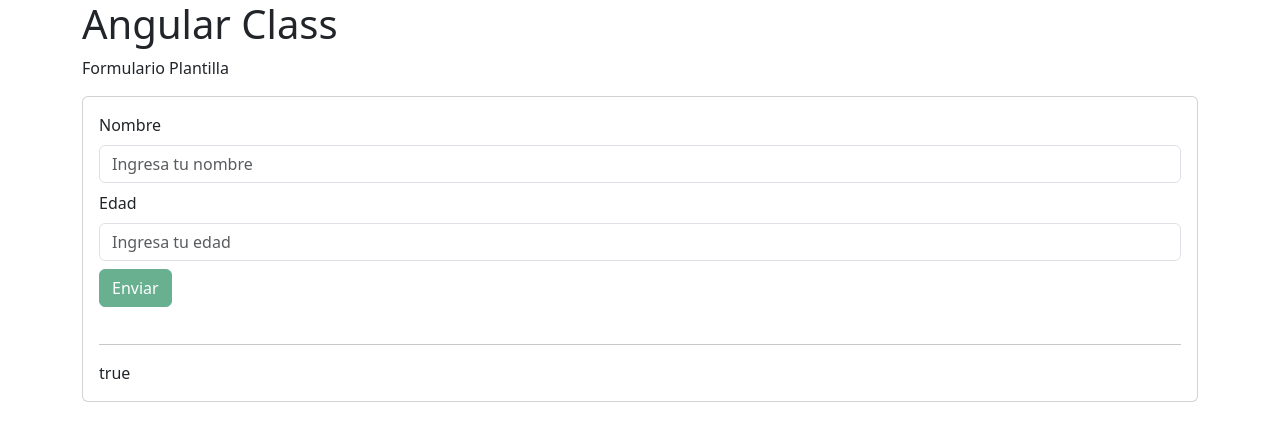
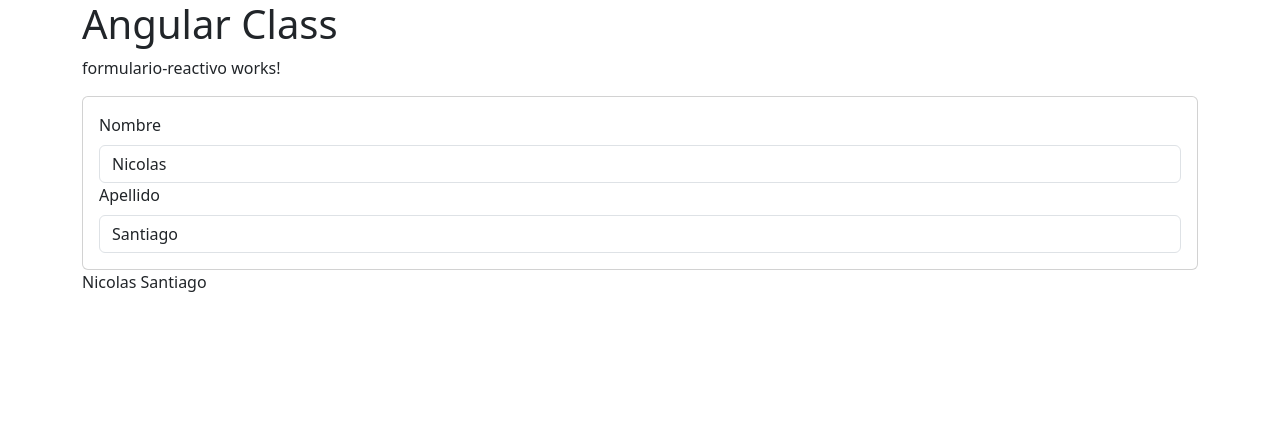
Before and after one commit to wilmarcabezas/angular-clase-01, an Angular app: page / in a window 1280 px wide. Shown: the top 440 px of the page. Built offline with nearby package versions, Linux system fonts and the light colour scheme.

Commit message:
Formulario Reactivo

```diff
--- a/src/app/app.component.html
+++ b/src/app/app.component.html
@@ -1,4 +1,4 @@
 <div class="container">
     <h1>{{title}}</h1>
-    <app-formulario-plantilla></app-formulario-plantilla>
+    <app-formulario-reactivo></app-formulario-reactivo>
 </div>
--- a/src/app/app.component.ts
+++ b/src/app/app.component.ts
@@ -7,13 +7,15 @@
 import { BuclesComponent } from './bucles/bucles.component';
 import { SwitchComponent } from './switch/switch.component';
 import { FormularioPlantillaComponent } from './formulario-plantilla/formulario-plantilla.component';
-import { FormsModule } from '@angular/forms';
+import { FormsModule, ReactiveFormsModule } from '@angular/forms';
+import {FormularioReactivoComponent} from './formulario-reactivo/formulario-reactivo.component'
 
 @Component({
   selector: 'app-root',
   standalone: true,
-  imports: [RouterOutlet, FormsModule, FooterComponent, BuclesComponent, SwitchComponent,//
-    ContadorComponent, BotonesComponent, FormularioComponent, FormularioPlantillaComponent],
+  imports: [RouterOutlet, FormsModule, ReactiveFormsModule, FooterComponent,
+    BuclesComponent, SwitchComponent,ContadorComponent, BotonesComponent,
+    FormularioComponent, FormularioPlantillaComponent,FormularioReactivoComponent],
   templateUrl: './app.component.html',
   styleUrl: './app.component.css'
 })
--- /dev/null
+++ b/src/app/formulario-reactivo/formulario-reactivo.component.html
@@ -0,0 +1,14 @@
+<p>formulario-reactivo works!</p>
+<form>
+    <div class="card">
+        <div class="card-body">
+            <label for="" class="form-label">Nombre</label>
+            <input type="text" [formControl]="name" class="form-control">
+
+            <label for="" class="form-label">Apellido</label>
+            <input type="text" [formControl]="lastname" class="form-control">
+        </div>
+    </div>
+</form>
+{{name.value}}
+{{lastname.value}}
--- /dev/null
+++ b/src/app/formulario-reactivo/formulario-reactivo.component.ts
@@ -0,0 +1,17 @@
+import { Component } from '@angular/core';
+import { FormControl } from '@angular/forms';
+import { ReactiveFormsModule } from '@angular/forms';
+
+@Component({
+  selector: 'app-formulario-reactivo',
+  standalone: true,
+  imports: [ReactiveFormsModule ],
+  templateUrl: './formulario-reactivo.component.html',
+  styleUrl: './formulario-reactivo.component.css'
+})
+export class FormularioReactivoComponent {
+
+  name = new FormControl('Nicolas');
+  lastname=new FormControl('Santiago');
+
+}
```
Also changed, not shown: src/app/formulario-reactivo/formulario-reactivo.component.css (added).
